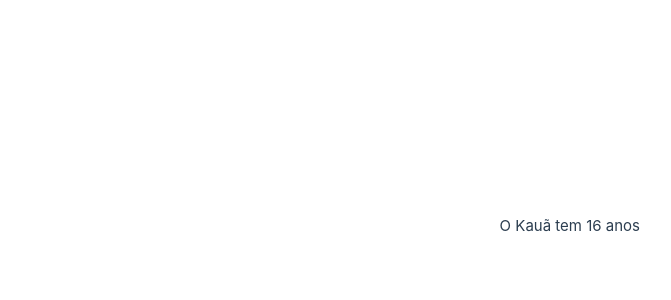
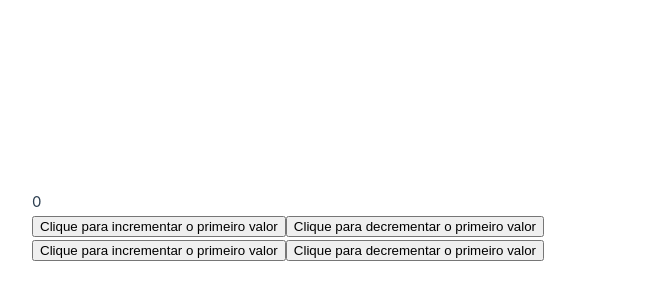
Before and after one commit to kauabarros-24/vue-vue, a Vue app: page / in a window 1280 px wide. Shown: the part 174-474 px from the top of the page, without its empty margins (0-671 px from the left). Built offline with nearby package versions, Linux system fonts and the light colour scheme.

Commit message:
exercícios terminados

```diff
--- a/src/App.vue
+++ b/src/App.vue
@@ -1,15 +1,27 @@
 <script setup>
-    import { reactive } from 'vue';
+    import { ref} from 'vue';
+    const contador = ref(0);
+    const contador1 = ref(0)
+    function incrementar() {contador.value++;}
+    function decrementar() {if (contador.value >= 0) {contador.value--;}}
+    function incrementar2() {contador1.value++;}
+    function decrementar2() {if (contador1.value >= 0){contador1.value--;}}
+    const soma = contador1 + contador;
+    function resposta() {(soma % 2 == 0) ? document.write('O valor é par') : document.write('O valor é ímpar');}
+    const booleana = true;
+    function testeBoolean(){(booleana == true) ? document.write("Verdadeiro") : document.write("Falso")}
 
-    const pessoa = reactive({
-        nome: 'Kauã',
-        idade: 16,
-        ativo: true,
-    });
-    function aniversario() {pessoa.idade++}
 </script>
 <template>
     <div>
-        <p @click="aniversario()">O {{pessoa.nome}} tem {{ pessoa.idade }} anos </p>
+        <p> {{ contador + contador1}}</p>
+        <button @click="incrementar">Clique para incrementar o primeiro valor</button>
+        <button @click="decrementar">Clique para decrementar o primeiro valor </button>
+        <button @click="incrementar2">Clique para incrementar o primeiro valor</button>
+        <button @click="decrementar2">Clique para decrementar o primeiro valor </button>
+        <div v-if="soma > 10 || soma < 10">A sua soma excedeu ou precedeu o valor 10</div>
+        <div v-bind="resposta"></div>
+        <div v-bind="testeBoolean"></div>
     </div>
+
 </template>
```
